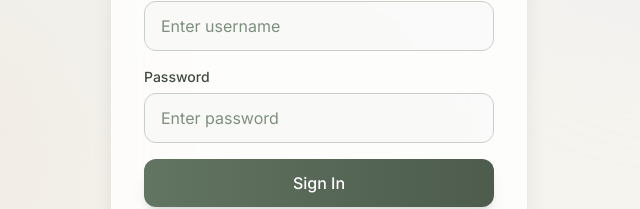
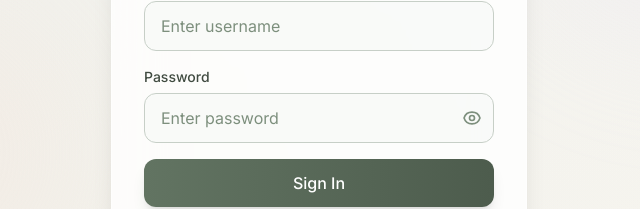
Before and after one commit to css-intel/vibin-with-coach-angel, a Next.js app: page /login in a window 1280 px wide. Shown: the part 408-617 px from the top of the page, without its empty margins (321-961 px from the left). Built offline with nearby package versions, Linux system fonts and the light colour scheme; a web font is replaced by a local one.

Commit message:
Fix login: add trim, case-insensitive username, show/hide password

```diff
--- a/src/app/login/page.tsx
+++ b/src/app/login/page.tsx
@@ -15,6 +15,7 @@ export default function LoginPage() {
   const [password, setPassword] = useState('')
   const [error, setError] = useState('')
   const [loading, setLoading] = useState(false)
+  const [showPassword, setShowPassword] = useState(false)
 
   const handleSubmit = async (e: React.FormEvent) => {
     e.preventDefault()
@@ -118,14 +119,28 @@ export default function LoginPage() {
 
             <div>
               <label className="block text-sm font-medium text-sage-700 mb-1.5">Password</label>
+              <div className="relative">
                 <input
-                type="password"
+                  type={showPassword ? 'text' : 'password'}
                   value={password}
                   onChange={(e) => setPassword(e.target.value)}
-                className="w-full px-4 py-3 bg-sage-50/50 border border-sage-200 rounded-xl text-sage-900 placeholder-sage-400 focus:outline-none focus:ring-2 focus:ring-lavender-400 focus:border-transparent transition-all"
+                  className="w-full px-4 py-3 pr-12 bg-sage-50/50 border border-sage-200 rounded-xl text-sage-900 placeholder-sage-400 focus:outline-none focus:ring-2 focus:ring-lavender-400 focus:border-transparent transition-all"
                   placeholder="Enter password"
                   required
                 />
+                <button
+                  type="button"
+                  onClick={() => setShowPassword(!showPassword)}
+                  className="absolute right-3 top-1/2 -translate-y-1/2 text-sage-400 hover:text-sage-600 transition-colors"
+                  tabIndex={-1}
+                >
+                  {showPassword ? (
+                    <svg xmlns="http://www.w3.org/2000/svg" className="h-5 w-5" fill="none" viewBox="0 0 24 24" stroke="currentColor"><path strokeLinecap="round" strokeLinejoin="round" strokeWidth={2} d="M13.875 18.825A10.05 10.05 0 0112 19c-4.478 0-8.268-2.943-9.543-7a9.97 9.97 0 011.563-3.029m5.858.908a3 3 0 114.243 4.243M9.878 9.878l4.242 4.242M9.878 9.878L6.59 6.59m7.532 7.532l3.29 3.29M3 3l18 18" /></svg>
+                  ) : (
+                    <svg xmlns="http://www.w3.org/2000/svg" className="h-5 w-5" fill="none" viewBox="0 0 24 24" stroke="currentColor"><path strokeLinecap="round" strokeLinejoin="round" strokeWidth={2} d="M15 12a3 3 0 11-6 0 3 3 0 016 0z" /><path strokeLinecap="round" strokeLinejoin="round" strokeWidth={2} d="M2.458 12C3.732 7.943 7.523 5 12 5c4.478 0 8.268 2.943 9.542 7-1.274 4.057-5.064 7-9.542 7-4.477 0-8.268-2.943-9.542-7z" /></svg>
+                  )}
+                </button>
+              </div>
             </div>
 
             {error && (
--- a/src/lib/auth-context.tsx
+++ b/src/lib/auth-context.tsx
@@ -65,7 +65,9 @@ export function AuthProvider({ children }: { children: ReactNode }) {
   }, [])
 
   const login = async (username: string, password: string) => {
-    const admin = ADMIN_USERS.find(a => a.username === username && a.password === password)
+    const u = username.trim()
+    const p = password.trim()
+    const admin = ADMIN_USERS.find(a => a.username.toLowerCase() === u.toLowerCase() && a.password === p)
     if (admin) {
       setUser(admin.profile)
       sessionStorage.setItem('vibin_auth', JSON.stringify(admin.profile))
```
Lines whose indentation alone changed are shown as unchanged.
